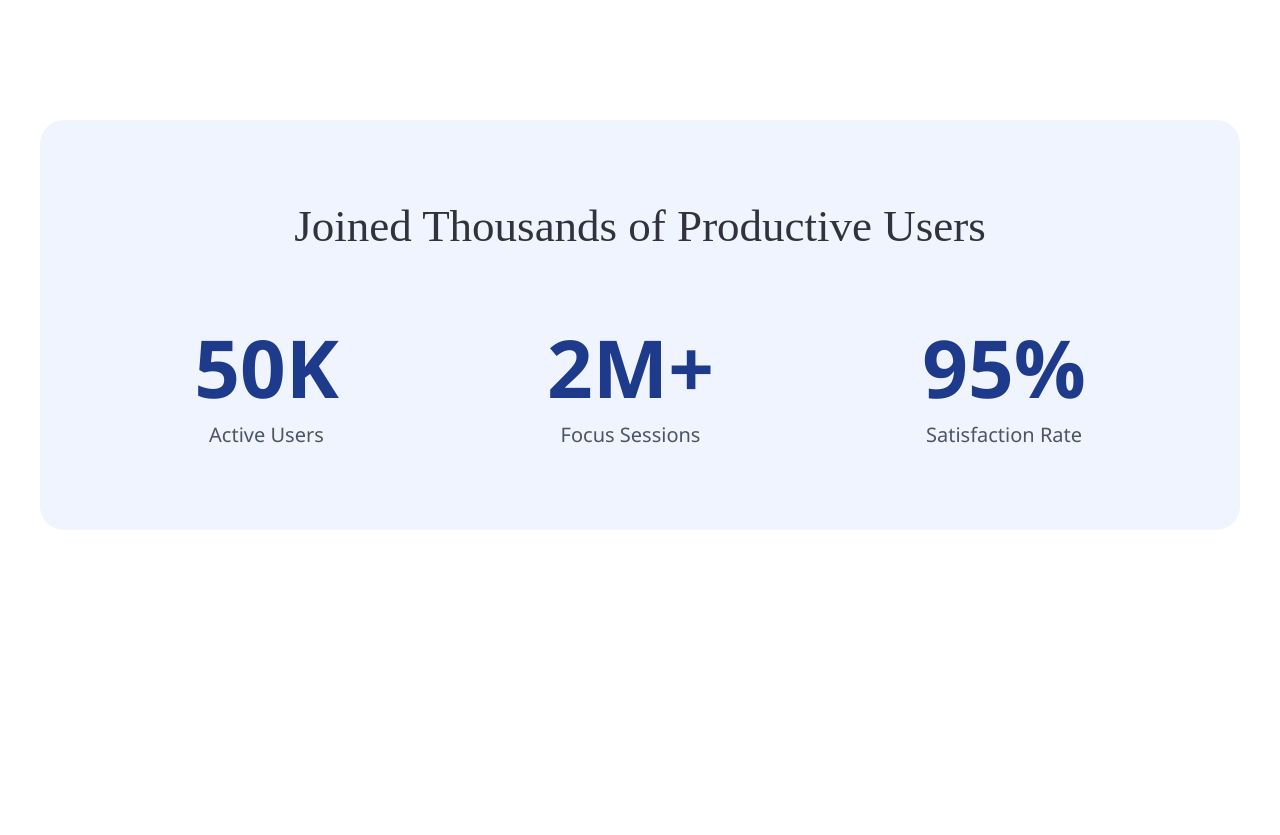
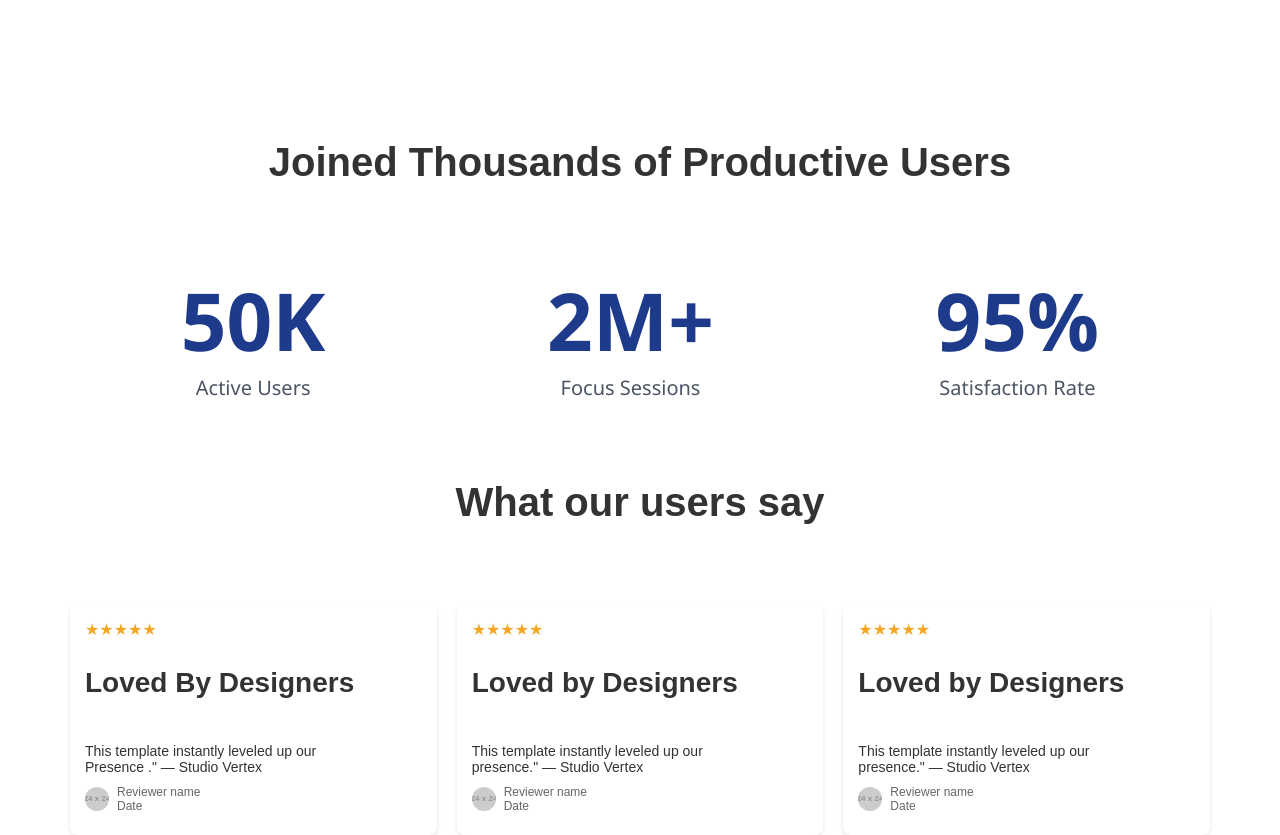
Before and after one commit to Shafaiat28200/My-first-assignment-repo, a plain HTML site: page index.html in a window 1280 px wide. Shown: the part 1320-2155 px from the top of the page. Before the commit the page ends 1858 px from the top, so only its background shows below. Drawn offline with Linux system fonts and the light colour scheme; placeholder pictures from the web are drawn by us.

Commit message:
complete my challenges section

```diff
--- a/index.html
+++ b/index.html
@@ -64,6 +64,39 @@
     </main>
 
 
+    <main>
+      <div class="container">
+        <div class="title">What our users say</div>
+        <div class="reviews">
+            <div class="review-card">
+                <div class="stars">★★★★★</div>
+                <div class="text"> <h3>Loved By Designers</h3><br>This template instantly leveled up our<br> Presence ." — Studio Vertex</div>
+                <div class="reviewer">
+                    <img src="https://via.placeholder.com/24" alt="Reviewer">
+                    Reviewer name<br>Date
+                </div>
+            </div>
+            <div class="review-card">
+                <div class="stars">★★★★★</div>
+                <div class="text"><h3>Loved by Designers</h3><br>This template instantly leveled up our<br> presence." — Studio Vertex</div>
+                <div class="reviewer">
+                    <img src="https://via.placeholder.com/24" alt="Reviewer">
+                    Reviewer name<br>Date
+                </div>
+            </div>
+            <div class="review-card">
+                <div class="stars">★★★★★</div>
+                <div class="text"><h3>Loved by Designers</h3><br>This template instantly leveled up our<br> presence." — Studio Vertex</div>
+                <div class="reviewer">
+                    <img src="https://via.placeholder.com/24" alt="Reviewer">
+                    Reviewer name<br>Date
+                </div>
+            </div>
+        </div>
+    </div>
+    </main>
+
+
 
      <footer>
 
--- a/styles/assignment.css
+++ b/styles/assignment.css
@@ -111,3 +111,63 @@ img{
             font-size: 20px;
             color: #4b5563;
         }
+
+        /* challenges section */
+        .container {
+            background-color: #ffffff;
+            padding: 20px;
+            border-radius: 10px;
+            text-align: center;
+            font-family: Arial, sans-serif;
+            width: 1140px;
+            height: 300px;
+            margin: 0 auto;
+        }
+        .title {
+            font-size: 40px;
+            color: #333;
+            margin-bottom: 20px;
+            font-weight: bold;
+        }
+        .reviews {
+
+            display: flex;
+            justify-content: space-around;
+            gap: 20px;
+        }
+        .review-card {
+            text-align: left;
+            background-color: #fff;
+            padding: 15px;
+            border-radius: 8px;
+            width: 366px;
+           height: 200px;
+            box-shadow: 0 2px 4px rgba(0, 0, 0, 0.1);
+        }
+        .stars {
+            color: #f5a623;
+            margin-bottom: 10px;
+        }
+        .text {
+            font-size: 14px;
+            color: #333;
+            margin-bottom: 10px;
+        }
+        .reviewer {
+            display: flex;
+            align-items: center;
+            font-size: 12px;
+            color: #666;
+        }
+        .reviewer img {
+            width: 24px;
+            height: 24px;
+            border-radius: 50%;
+            margin-right: 8px;
+        }
+        .text h3{
+        font-size: 28px;
+        }
+        .text h5{
+            font-size: 17px;
+        }
```
